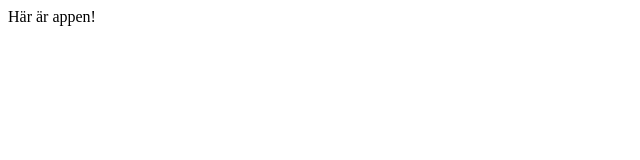
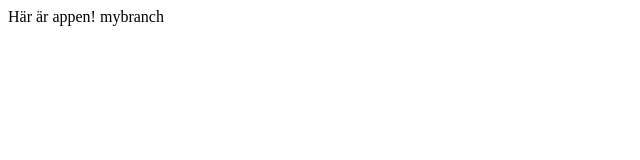
Before and after one commit to YafetSuleman/test2, a plain HTML site: page index.html in a window 1280 px wide. Shown: the full height of the page, 0-640 px from the left. Drawn offline with Linux system fonts and the light colour scheme.

Commit message:
ny branch

```diff
--- a/index.html
+++ b/index.html
@@ -4,5 +4,6 @@
 </head>
 <body>
 Här är appen!
+mybranch
 </body>
 </html>
```
Also changed, not shown: mybranch.html (added).
